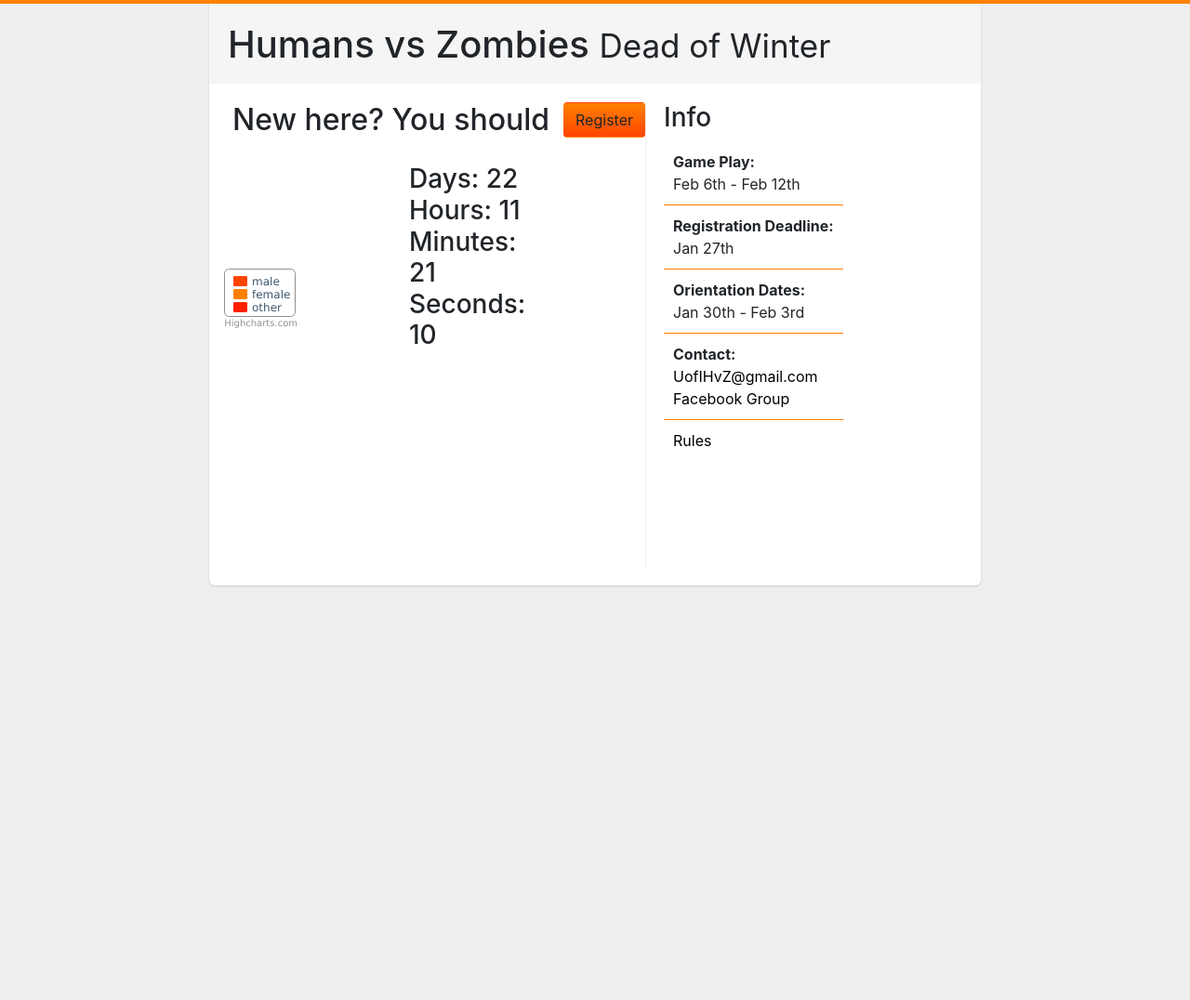
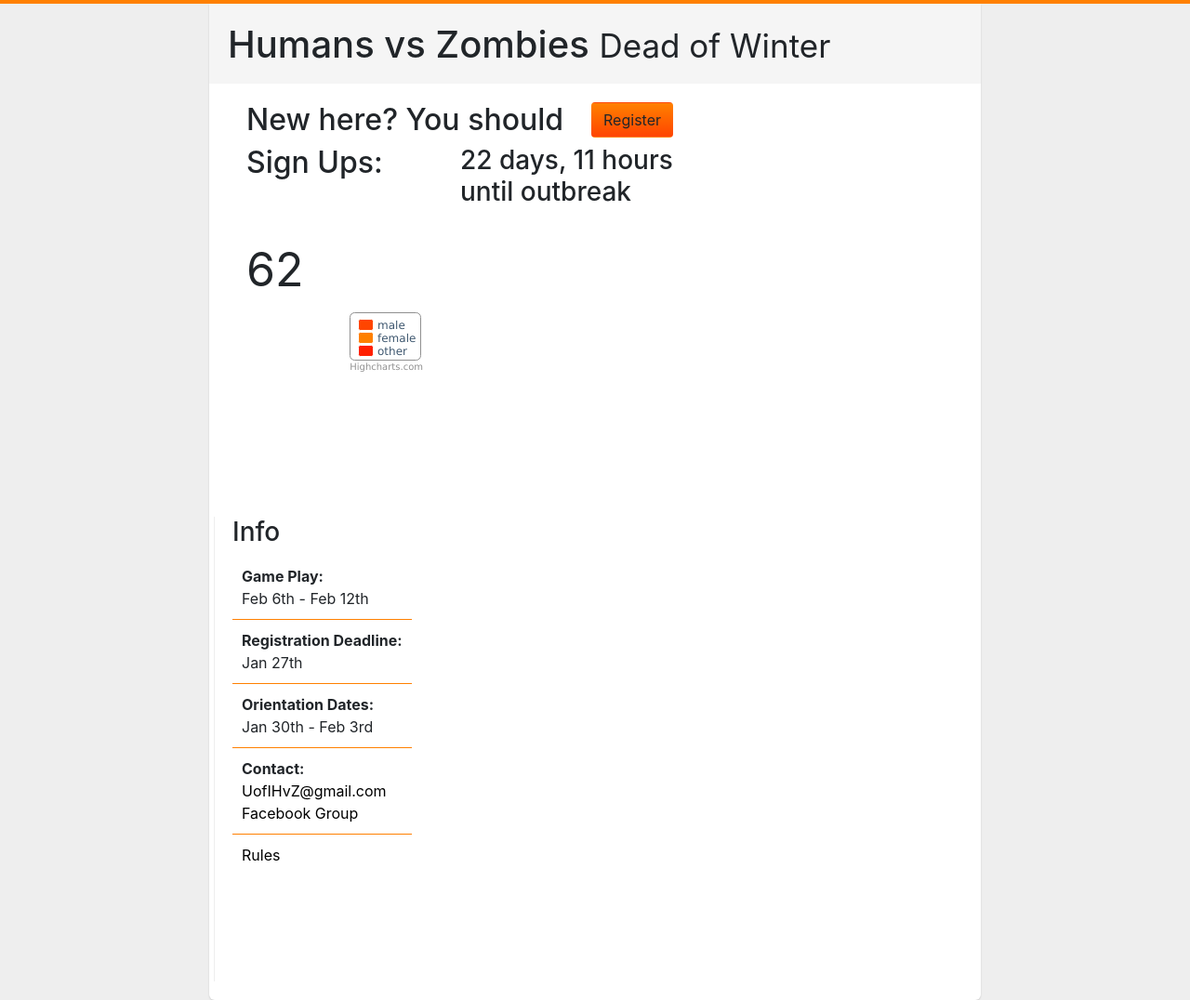
Before and after one commit to damianball/ZombieSource, a CodeIgniter app: page / in a window 1280 px wide. Shown: the part 154-1230 px from the top of the page at 93% size. Before the commit the page ends 785 px from the top, so only its background shows below. Run offline with CodeIgniter, Linux system fonts and the light colour scheme; some libraries are stand-ins or nearby versions.

Commit message:
homepage styling, added waiver

```diff
--- a/www/application/views/header.php
+++ b/www/application/views/header.php
@@ -32,7 +32,7 @@
                echo '
                     <li> <a href="' . site_url("profile") . '">Profile</a> </li>
                     </ul>
-                    <div class="pull-right">
+                    <div id = "signout" class="pull-right">
                         <a href="' . site_url("auth/logout") . '">
                           <button class="btn success"> Sign Out </button>
                         </a>
--- a/www/application/views/home_page.php
+++ b/www/application/views/home_page.php
@@ -2,13 +2,18 @@
 
 <div class="page-header">
  <h1>Humans vs Zombies <small> Dead of Winter </small></h1>
+
 </div>
+
 <div class = "row" >
    <div class="main">
+
       <div id = "title">
       <?php
       if($this->tank_auth->is_logged_in()){
-         echo '<h2> Welcome <h2>';
+         echo '<div class="alert-message info">
+                  <p><strong>Hey!</strong> Visit your profile to sign the safety waiver </p>
+               </div>';
       }
       else {
          echo '
@@ -21,16 +26,25 @@
           }
       ?>
       </div>
-      <div class="info">
-         <div id = "homepage_data">
-            <div id = "graph1" class = "homepage_graph"></div>
+      <div id = "graphbox">
+         <div id="info1">
+            <div id = "label">
+            <h2> Sign Ups: </h2>
+            </div>
+            <div id = "homepage_data">
+               <div id = "graph2" class = "homepage_graph">
+                  <span style = "font-size: 50px;"> 62 </span>
+               </div>
+               <div id = "graph1" class = "homepage_graph"></div>
+            </div>
+         </div>
+         <div id="info2">
             <div id = "countdown_box">
-               <h3>
-               <div id = "countdown"></div>
-               <h3>
-             </div>
+               <h3><div id = "countdown"></div><h3>
+            </div>
+         </div>
 
-         </div>
+
       </div>
    </div>
    <div class="sidebar">
@@ -139,10 +153,10 @@
        var minutes = Math.floor( (distance % _hour) / _minute );
        var seconds = Math.floor( (distance % _minute) / _second );
 
-       document.getElementById('countdown').innerHTML = 'Days: ' + days + '<br />';
-       document.getElementById('countdown').innerHTML += 'Hours: ' + hours+ '<br />';
-       document.getElementById('countdown').innerHTML += 'Minutes: ' + minutes+ '<br />';
-       document.getElementById('countdown').innerHTML += 'Seconds: ' + seconds+ '<br />';
+       document.getElementById('countdown').innerHTML =  days + ' days, ';
+       document.getElementById('countdown').innerHTML += hours+ ' hours ';
+       document.getElementById('countdown').innerHTML +='until outbreak ';
+
       }
 
       timer = setInterval(showRemaining, 1000);
--- a/www/css/style.css
+++ b/www/css/style.css
@@ -37,7 +37,9 @@
 
       /* Styles you shouldn't keep as they are for displaying this base example only */
       .main {
-        float: left
+        float: left;
+        width: 600px;
+        margin-left: 15px;
       }
       .sidebar {
         min-height: 500px;
@@ -50,9 +52,7 @@
         border-left: 1px solid #eee;
       }
 
-      #homepage_data{
-        float: left;
-      }
+
       #title1{
         float: left;
       }
@@ -88,29 +88,70 @@
       }
       #register_button{
       }
+      .linkbutton{
+        padding-left: 15px;
+        float: left;
+      }
+
+      #signout{
+        padding: 10px;
+      }
     .btn.success {
       background-color: #FF4500;
       background-image: -webkit-linear-gradient(top, #FF8000, #FF4500);
     }
-
+    .alert-message.info{
+      background-color: #0064CD;
+      background-image: -webkit-linear-gradient(top, #049cdb, #0064cd);
+    }
     .infoitem{
       padding: 10px;
     }
 
+    #homepage_data{
+      float: left;
+    }
+    .homepage_graph{
+      float: left;
+    }
     #graph1 {
       width: 100px;
       float: left;
       height: 200px;
     }
+    #graph2{
+      width: 100px;
+      margin-top:50px;
+      margin-left:20px;
+
+    }
+    #graphbox{
+    }
 
     #countdown_box {
-      padding-top: 20px;
-      padding-left: 30px;
-      margin-left: 80px;
-      width: 150px;
+      width: auto;
       height: 400px;
       float: left;
     }
     #fields{
       float: left;
     }
+    #label{
+      width: 250px;
+      padding-left: 20px;
+    }
+    #largenumber{
+      size: 40px;
+    }
+  #info1{
+    float: left;
+    width: 250px;
+  }
+  #info2{
+    float: left;
+    width: 250px;
+
+  }
+  #row{
+    width: auto;
+  }
```
Also changed, not shown: www/application/controllers/profile.php (+11 -4 lines), www/application/views/registration_page_two.php (+11 -4 lines).
